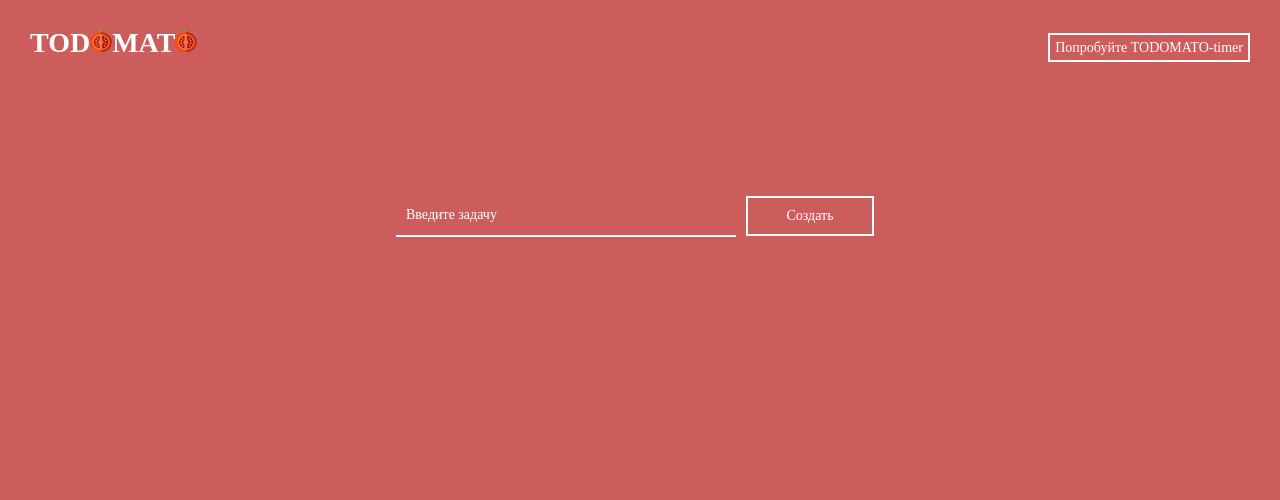
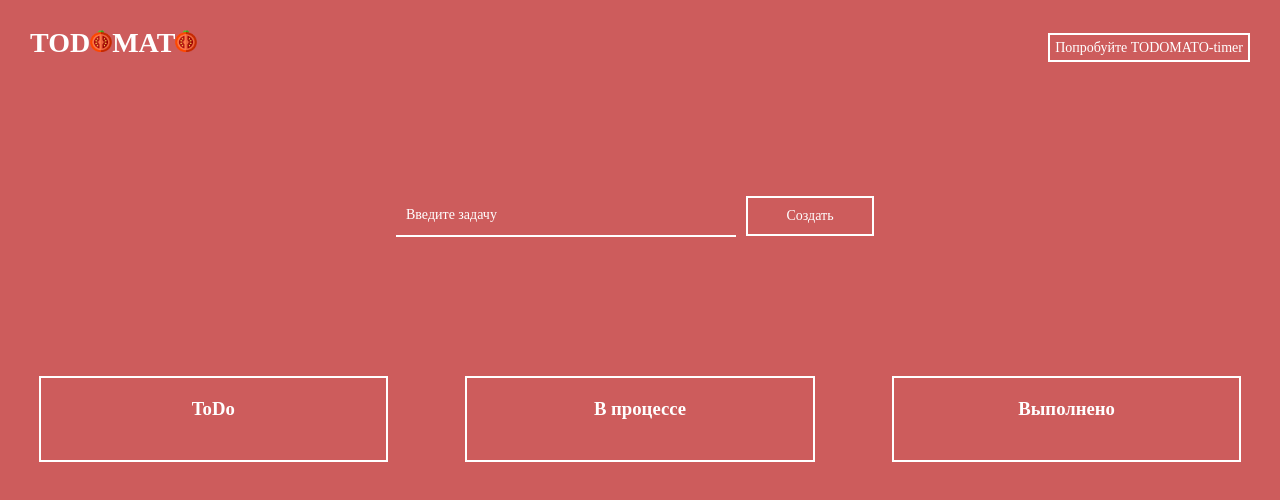
Before and after one commit to PavelEremeev/todomato_list, a React (Create React App) app: page / in a window 1280 px wide. Shown: the top 500 px of the page. Built offline with nearby package versions, Linux system fonts and the light colour scheme.

Commit message:
Добавление компонента TodoBoard. Написание логики.

```diff
--- a/src/components/App.js
+++ b/src/components/App.js
@@ -2,44 +2,61 @@ import React, {useState, useEffect} from 'react';
 import './App.css';
 import Header from './Header';
 import Todo from './Todo';
-import TodoTask from './TodoTask';
+import TodoBoards from './TodoBoards';
+import TodoTask from './TodoBoards';
 
 
-const taskData = JSON.parse(localStorage.getItem('tasks'))
+const todoData = JSON.parse(localStorage.getItem('todo'))
+const inProgressData = JSON.parse(localStorage.getItem('inProgress'))
+const doneData = JSON.parse(localStorage.getItem('done'))
+
 
 function App() {
 
 	const [task, setTask] = useState('')
-	const [localTask, setLocalTask] = useState(taskData || [])
+	const [todo, setTodo] = useState(todoData || [])
+	const [inProgress, setInprogress] = useState(inProgressData || [])
+	const [done, setDone] = useState(doneData || [])
+	const [boards, setBoards] = useState(
+		[{id: 1, title: 'ToDo', tasks: todo},
+		 {id: 2, title: 'В процессе', tasks: inProgress},
+		 {id: 3, title: 'Выполнено', tasks: done},
+		])
+
 
 	useEffect(() => {
-		localStorage.setItem('tasks', JSON.stringify(localTask))
-	}, [localTask])
+		localStorage.setItem('todo', JSON.stringify(todo))
+		localStorage.setItem('inProgress', JSON.stringify(inProgress))
+		localStorage.setItem('done', JSON.stringify(done))
+	}, [todo, inProgress, done])
 
 	const handleChangeTask = (evt) => {
 		setTask(evt.target.value)
 	}
 
+	useEffect(() => {
+
+	}, [todo])
+
 	const handleNewTask = () => {
 		if (task.trim() !== '') {
 			const newTask = {
 				taskDescription: task,
-				id: Math.random().toString(20),
-				defaultPosition: {
-					x: -100,
-					y: -100
-				}
+				id: Math.random().toString(20)
 			}
-			setLocalTask((localTask) => [...localTask, newTask])
+			setTodo((todo) => [...todo, newTask])
 			setTask('')
 		}
 	}
+
+
+	console.log(boards[0].tasks)
 
   return (
     <div className="App">
 		<Header/>
 		<Todo onChange={handleChangeTask} onClick={handleNewTask} value={task}/>
-		<TodoTask taskData={localTask}/>
+		<TodoBoards todo={todo} boards={boards}/>
     </div>
   );
 }
--- /dev/null
+++ b/src/components/TodoBoards.css
@@ -0,0 +1,28 @@
+.todo-boards {
+	display: flex;
+	flex-direction: row;
+	justify-content: space-around;
+	font-family: 'Nunito';
+}
+
+.todo-board {
+	display: flex;
+	flex-direction: column;
+	border: 2px solid white;
+	width: 27%;
+	padding-bottom: 20px;
+
+}
+
+.todo-board__title {
+	color: white;
+	margin: 20px 0;
+	user-select: none;
+	-ms-user-select: none;
+}
+
+.todo-board__task {
+	color: white;
+	font-weight: 100;
+	margin: 5px 0;
+}
--- /dev/null
+++ b/src/components/TodoBoards.js
@@ -0,0 +1,25 @@
+import React from 'react';
+
+import './TodoBoards.css';
+
+
+function TodoBoards({todo, boards}) {
+
+
+  return (
+    <section className="todo-boards">
+			{boards.map(board =>
+			 <div className='todo-board' key={board.id}>
+				 <h3 className='todo-board__title'>{board.title}</h3>
+				 {board.tasks.map((task,i) =>
+					<div className='todo-board__task' key={task.id}>
+						{i+1 + '. '}{task.taskDescription}
+						</div>
+					)}
+			</div>
+			)}
+    </section>
+  );
+}
+
+export default TodoBoards;
```
